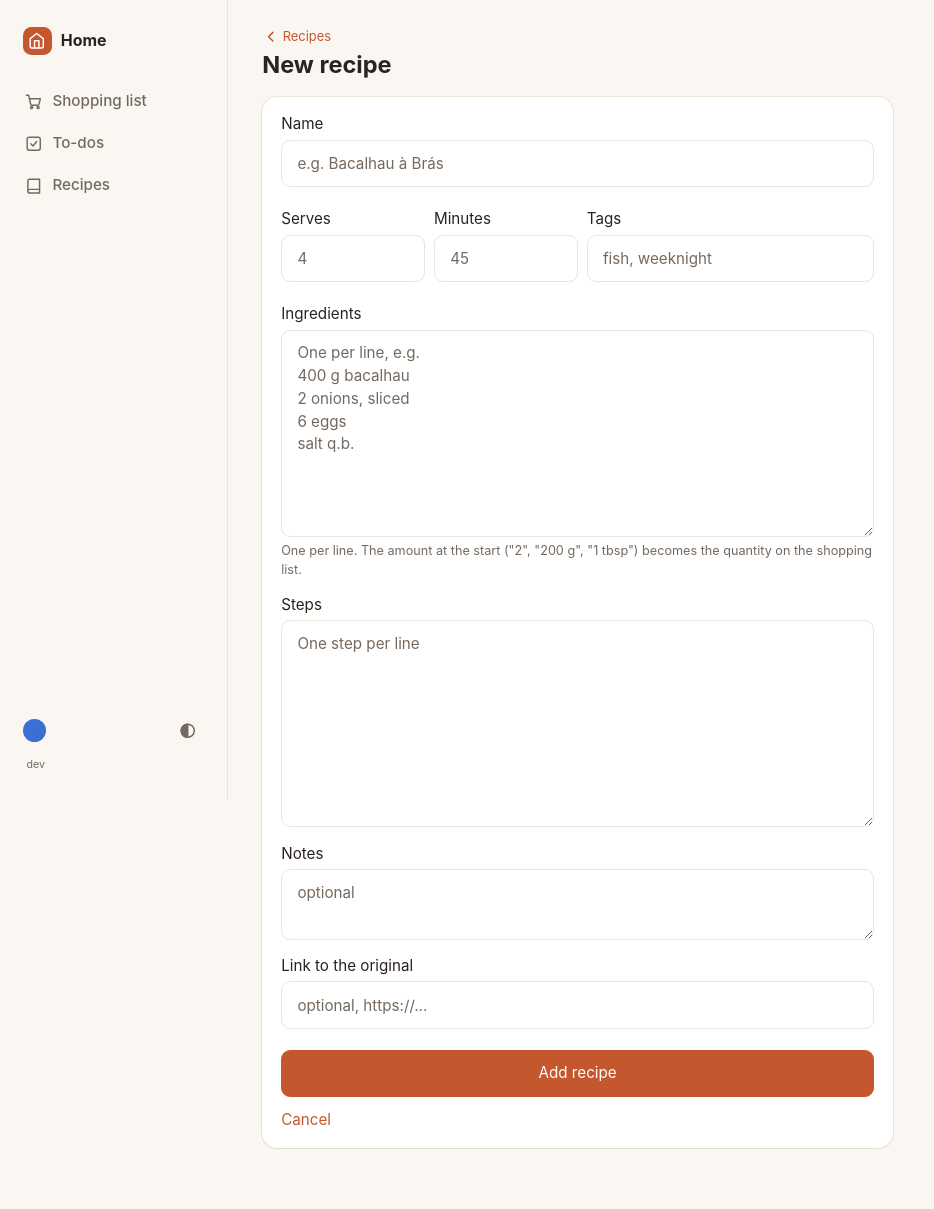
After one commit to Gorfield90/home-productivity, a FastAPI app: template app/templates/recipe_form.html in a window 1280 px wide. The commit adds this page. Shown: the whole page, without its empty margins (0-934 px from the left). Run offline with FastAPI, Linux system fonts and the light colour scheme; the template is opened without the code that fills it, so the values that code supplies are empty; parts of the project's set-up code (start-up, migrations or seed data) failed here and were passed over.

Commit message:
feat: recipes
- Shared cookbook: name, serves, minutes, tags, ingredients, steps,
  notes, link to the original
- Ingredient lines parsed into name + quantity (English and Portuguese
  units, fractions, "q.b." / "to taste", prep notes after a comma)
- Search by name, tag or ingredient; tag filter
- "Add ticked to shopping list": quantities joined with what is already
  on the list, note says which recipe
- Recipes tab; migration 0003 adds recipe and ingredient (additive)

Co-Authored-By: Claude Opus 5.5 <noreply@anthropic.com>
Claude-Session: https://claude.ai/code/session_01H6hkZAZcLRheGJbRb1peDB

```diff
--- a/app/main.py
+++ b/app/main.py
@@ -20,8 +20,8 @@ from sqlalchemy.orm import Session
 from .config import Settings, get_settings
 from .db import Database
 from .migrate import upgrade
-from .models import Category, Item, User
-from . import shopping, todos
+from .models import Category, Item, Recipe, User
+from . import recipes, shopping, todos
 
 BASE_DIR = Path(__file__).parent
 
@@ -376,6 +376,75 @@ def create_app(settings: Settings | None = None, today=date.today) -> FastAPI:
         session.commit()
         return todo_list_or_back(request, session, user, tl)
 
+    # ---- recipes ----
+
+    def own_recipe(session: Session, recipe_id: int) -> Recipe:
+        recipe = session.get(Recipe, recipe_id)
+        if recipe is None:
+            raise HTTPException(404)
+        return recipe
+
+    @app.get("/recipes")
+    def recipes_page(request: Request, session: SessionDep, user: UserDep, q: str = "", tag: str = ""):
+        return render(request, "recipes.html", user, recipes=recipes.search(session, q, tag),
+                      tags=recipes.all_tags(session), q=q, tag=tag)
+
+    @app.get("/recipes/new")
+    def new_recipe_form(request: Request, user: UserDep):
+        return render(request, "recipe_form.html", user, recipe=None, form={})
+
+    @app.post("/recipes")
+    async def add_recipe(request: Request, session: SessionDep, user: UserDep):
+        form = await request.form()
+        recipe = Recipe(created_by=user)
+        try:
+            recipes.apply_form(recipe, form)
+        except shopping.FormError as e:
+            return render(request, "recipe_form.html", user, status_code=422, recipe=None, error=str(e), form=dict(form))
+        session.add(recipe)
+        shopping.bump(session)
+        session.commit()
+        return back(f"/recipes/{recipe.id}")
+
+    @app.get("/recipes/{recipe_id}")
+    def recipe_page(recipe_id: int, request: Request, session: SessionDep, user: UserDep, added: int | None = None):
+        return render(request, "recipe.html", user, recipe=own_recipe(session, recipe_id), added=added)
+
+    @app.get("/recipes/{recipe_id}/edit")
+    def edit_recipe_form(recipe_id: int, request: Request, session: SessionDep, user: UserDep):
+        recipe = own_recipe(session, recipe_id)
+        return render(request, "recipe_form.html", user, recipe=recipe, form=recipes.form_values(recipe))
+
+    @app.post("/recipes/{recipe_id}/edit")
+    async def edit_recipe(recipe_id: int, request: Request, session: SessionDep, user: UserDep):
+        recipe = own_recipe(session, recipe_id)
+        form = await request.form()
+        try:
+            recipes.apply_form(recipe, form)
+        except shopping.FormError as e:
+            session.rollback()
+            return render(request, "recipe_form.html", user, status_code=422, recipe=own_recipe(session, recipe_id),
+                          error=str(e), form=dict(form))
+        shopping.bump(session)
+        session.commit()
+        return back(f"/recipes/{recipe.id}")
+
+    @app.post("/recipes/{recipe_id}/delete")
+    def delete_recipe(recipe_id: int, session: SessionDep, user: UserDep):
+        session.delete(own_recipe(session, recipe_id))
+        shopping.bump(session)
+        session.commit()
+        return back("/recipes")
+
+    @app.post("/recipes/{recipe_id}/shopping")
+    async def recipe_to_shopping(recipe_id: int, request: Request, session: SessionDep, user: UserDep):
+        recipe = own_recipe(session, recipe_id)
+        form = await request.form()
+        ids = {i for i in (_int_or_none(v) for v in form.getlist("ingredient")) if i is not None}
+        added = recipes.to_shopping(session, user, recipe, ids)
+        session.commit()
+        return back(f"/recipes/{recipe.id}?added={len(added)}")
+
     # ---- categories ----
 
     @app.get("/shopping/categories")
--- a/app/static/style.css
+++ b/app/static/style.css
@@ -198,6 +198,38 @@ details.inline-del.wide summary { width: auto; height: auto; display: inline; co
 .cat-edit.two { grid-template-columns: 4.5rem 1fr; align-items: start; }
 .cat-edit.two input { margin-bottom: var(--pico-spacing); }
 
+/* ---------- recipes ---------- */
+
+form.search { margin: 0 0 .8rem; }
+form.search input { margin: 0; }
+.tag-row { display: flex; flex-wrap: wrap; justify-content: flex-start; gap: .35rem; margin-bottom: 1rem; }
+.tag-row a.chip-link { margin: 0; }
+a.chip-link { padding: .2rem .7rem; border-radius: 1rem; background: var(--soft); color: var(--mut); text-decoration: none; font-size: .85rem; }
+a.chip-link[aria-current] { background: var(--acc); color: var(--on-acc); }
+ul.recipe-grid { list-style: none; margin: 0; padding: 0; display: grid; grid-template-columns: repeat(auto-fill, minmax(14rem, 1fr)); gap: .8rem; }
+ul.recipe-grid li { list-style: none; margin: 0; }
+a.recipe-card { display: flex; flex-direction: column; gap: .35rem; height: 100%; margin: 0; color: var(--ink); text-decoration: none; }
+a.recipe-card:hover strong { color: var(--acc); }
+a.recipe-card .meta { display: flex; flex-wrap: wrap; gap: .25rem .7rem; align-items: center; color: var(--mut); font-size: .85rem; }
+.tags { display: flex; flex-wrap: wrap; gap: .3rem; margin: .2rem 0 0; }
+.tag { padding: 0 .5rem; border-radius: 1rem; background: var(--acc-soft); color: var(--acc); font-size: .75rem; font-weight: 600; text-decoration: none; }
+.recipe-meta { display: flex; flex-wrap: wrap; gap: .3rem 1rem; align-items: center; }
+.recipe-meta > * { display: inline-flex; align-items: center; gap: .3rem; }
+.recipe-cols { display: grid; grid-template-columns: 1fr 1.4fr; gap: 1rem; align-items: start; }
+.recipe-cols > .card { margin: 0; }
+.ingredients ul { list-style: none; margin: 0 0 .8rem; padding: 0; }
+.ingredients li { list-style: none; margin: 0; padding: .4rem 0; border-top: 1px solid var(--line); }
+.ingredients li:first-child { border-top: 0; }
+.ingredients label { margin: 0; display: flex; gap: .6rem; align-items: baseline; }
+.ingredients input[type=checkbox] { margin: 0; flex: none; }
+.ingredients small { display: block; margin-top: .5rem; }
+ol.steps { margin: 0 0 1rem; padding-left: 1.3rem; }
+ol.steps li { margin-bottom: .7rem; line-height: 1.5; }
+.pre { white-space: pre-line; }
+p.small { font-size: .85rem; margin-top: 1rem; }
+.grid-3 { display: grid; grid-template-columns: 1fr 1fr 2fr; gap: .6rem; }
+.narrow.wide-form { max-width: 44rem; }
+
 /* ---------- aisles ---------- */
 
 .cat-row { display: flex; align-items: center; gap: .3rem; padding: .45rem 0; border-top: 1px solid var(--line); flex-wrap: wrap; }
@@ -241,6 +273,10 @@ details.inline-del .del-box { display: flex; gap: .5rem; flex-wrap: wrap; align-
   .card { padding: .9rem 1rem; }
   /* The add box stays in reach while scrolling a long list in the shop. */
   .add-form { position: sticky; top: .4rem; z-index: 5; grid-template-columns: 1fr 2.9rem; }
+  .recipe-cols { grid-template-columns: 1fr; }
+  .grid-3 { grid-template-columns: 1fr 1fr; }
+  .grid-3 > :last-child { grid-column: 1 / -1; }
+  ul.recipe-grid { grid-template-columns: 1fr; gap: .6rem; }
   .todo-add, .todo-add.personal { grid-template-columns: 1fr 1fr 2.9rem; }
   .todo-add input[name=title] { grid-column: 1 / 3; }
   .todo-add input[type=date] { grid-row: 2; grid-column: 1 / 2; font-size: .85rem; padding-top: 0; padding-bottom: 0; height: 2.4rem; }
--- a/app/templates/_ui.html
+++ b/app/templates/_ui.html
@@ -4,6 +4,11 @@
 {%- if name == 'home' %}<path d="m3 9 9-7 9 7v11a2 2 0 0 1-2 2H5a2 2 0 0 1-2-2z"/><path d="M9 22V12h6v10"/>
 {%- elif name == 'cart' %}<circle cx="9" cy="20" r="1.5"/><circle cx="18" cy="20" r="1.5"/><path d="M2 3h3l2.7 12.1a2 2 0 0 0 2 1.6h7.6a2 2 0 0 0 2-1.5L21 8H6.2"/>
 {%- elif name == 'todo' %}<rect x="3" y="3" width="18" height="18" rx="3"/><path d="m8 12 3 3 5-6"/>
+{%- elif name == 'book' %}<path d="M4 19.5A2.5 2.5 0 0 1 6.5 17H20V3H6.5A2.5 2.5 0 0 0 4 5.5z"/><path d="M4 19.5A2.5 2.5 0 0 0 6.5 22H20v-5"/>
+{%- elif name == 'clock' %}<circle cx="12" cy="12" r="9"/><path d="M12 7v5l3 2"/>
+{%- elif name == 'users' %}<circle cx="9" cy="8" r="3.5"/><path d="M2.5 20a6.5 6.5 0 0 1 13 0M16 4.5a3.5 3.5 0 0 1 0 7M21.5 20a6.5 6.5 0 0 0-4-6"/>
+{%- elif name == 'search' %}<circle cx="11" cy="11" r="7"/><path d="m20 20-4-4"/>
+{%- elif name == 'link' %}<path d="M10 13a5 5 0 0 0 7 0l3-3a5 5 0 0 0-7-7l-1 1"/><path d="M14 11a5 5 0 0 0-7 0l-3 3a5 5 0 0 0 7 7l1-1"/>
 {%- elif name == 'lock' %}<rect x="5" y="11" width="14" height="10" rx="2"/><path d="M8 11V7a4 4 0 0 1 8 0v4"/>
 {%- elif name == 'aisles' %}<path d="M8 6h13M8 12h13M8 18h13M3 6h.01M3 12h.01M3 18h.01"/>
 {%- elif name == 'plus' %}<path d="M12 5v14M5 12h14"/>
--- a/app/templates/base.html
+++ b/app/templates/base.html
@@ -34,6 +34,7 @@
     <a class="brand" href="/"><i>{{ icon('home') }}</i>Home</a>
     <a class="nav" href="/shopping" {{ current('/shopping') }}>{{ icon('cart') }} Shopping list</a>
     <a class="nav" href="/todos" {{ current('/todos') }}>{{ icon('todo') }} To-dos</a>
+    <a class="nav" href="/recipes" {{ current('/recipes') }}>{{ icon('book') }} Recipes</a>
     <div class="me"><span class="av sm">{{ user.display_name[:1]|upper }}</span> {{ user.display_name }}
       <button type="button" class="theme-toggle" onclick="toggleTheme()" aria-label="Switch light or dark mode" title="Light / dark">{{ icon('theme') }}</button></div>
     <small class="ver muted">{{ version }}</small>
@@ -51,6 +52,7 @@
   <nav class="tabbar" aria-label="Main">
     <a href="/shopping" {{ current('/shopping') }}>{{ icon('cart') }}<span>Shopping</span></a>
     <a href="/todos" {{ current('/todos') }}>{{ icon('todo') }}<span>To-dos</span></a>
+    <a href="/recipes" {{ current('/recipes') }}>{{ icon('book') }}<span>Recipes</span></a>
   </nav>
 </div>
 {% block scripts %}{% endblock %}
--- /dev/null
+++ b/app/templates/recipe_form.html
@@ -0,0 +1,32 @@
+{% extends "base.html" %}
+{% from "_ui.html" import icon %}
+{% block title %}{{ recipe.title if recipe else 'New recipe' }} · Home{% endblock %}
+{% block content %}
+<div class="page-head">
+  <div><a href="{{ '/recipes/%d' % recipe.id if recipe else '/recipes' }}" class="back">{{ icon('left') }} {{ recipe.title if recipe else 'Recipes' }}</a>
+    <h1>{{ 'Edit recipe' if recipe else 'New recipe' }}</h1></div>
+</div>
+<form class="card narrow wide-form" method="post" action="{{ '/recipes/%d/edit' % recipe.id if recipe else '/recipes' }}">
+  {% if error %}<p class="error" role="alert">{{ error }}</p>{% endif %}
+  <label>Name <input name="title" value="{{ form.get('title', '') }}" maxlength="120" required placeholder="e.g. Bacalhau à Brás"></label>
+  <div class="grid-3">
+    <label>Serves <input name="servings" value="{{ form.get('servings', '') }}" inputmode="numeric" placeholder="4"></label>
+    <label>Minutes <input name="minutes" value="{{ form.get('minutes', '') }}" inputmode="numeric" placeholder="45"></label>
+    <label>Tags <input name="tags" value="{{ form.get('tags', '') }}" placeholder="fish, weeknight"></label>
+  </div>
+  <label>Ingredients <textarea name="ingredients" rows="8" placeholder="One per line, e.g.&#10;400 g bacalhau&#10;2 onions, sliced&#10;6 eggs&#10;salt q.b.">{{ form.get('ingredients', '') }}</textarea>
+    <small class="muted">One per line. The amount at the start ("2", "200 g", "1 tbsp") becomes the quantity on the shopping list.</small></label>
+  <label>Steps <textarea name="steps" rows="8" placeholder="One step per line">{{ form.get('steps', '') }}</textarea></label>
+  <label>Notes <textarea name="notes" rows="2" placeholder="optional">{{ form.get('notes', '') }}</textarea></label>
+  <label>Link to the original <input name="source_url" value="{{ form.get('source_url', '') }}" inputmode="url" maxlength="500" placeholder="optional, https://…"></label>
+  <div class="form-actions"><button type="submit">{{ 'Save' if recipe else 'Add recipe' }}</button>
+    <a href="{{ '/recipes/%d' % recipe.id if recipe else '/recipes' }}">Cancel</a></div>
+</form>
+{% if recipe %}
+<details class="narrow inline-del wide">
+  <summary class="link danger">Delete this recipe</summary>
+  <form method="post" action="/recipes/{{ recipe.id }}/delete" class="del-box">
+    <span class="muted">This can't be undone.</span><button type="submit" class="small-btn danger">Delete</button></form>
+</details>
+{% endif %}
+{% endblock %}
```
Also changed, not shown: app/migrations/versions/0003_recipes.py (added, +57 -0 lines), app/models.py (+43 -0 lines), app/recipes.py (added, +127 -0 lines), app/templates/recipe.html (added, +40 -0 lines), app/templates/recipes.html (added, +35 -0 lines), tests/test_app.py (+1 -1 lines), tests/test_recipes.py (added, +103 -0 lines), README.md.
